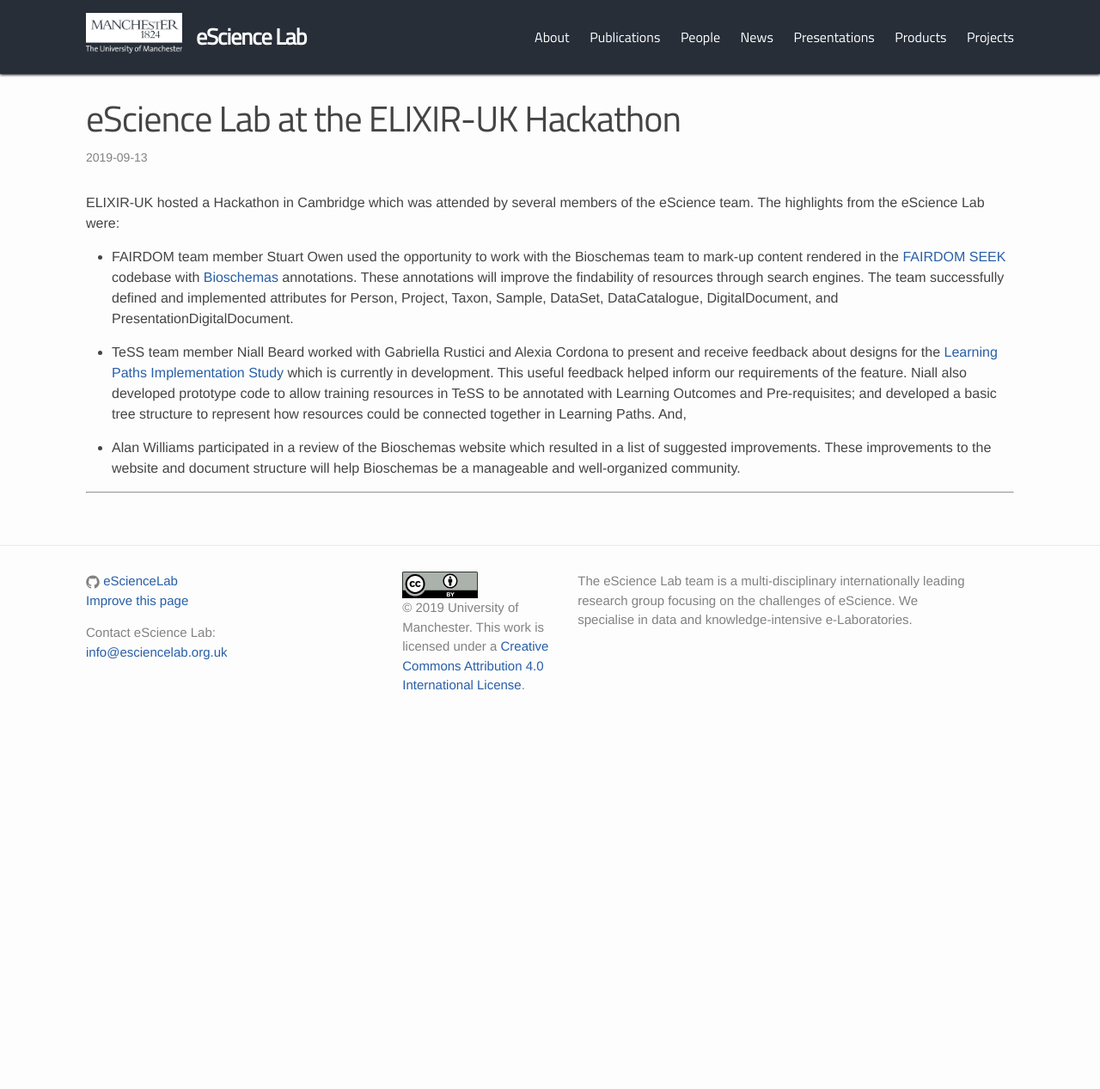
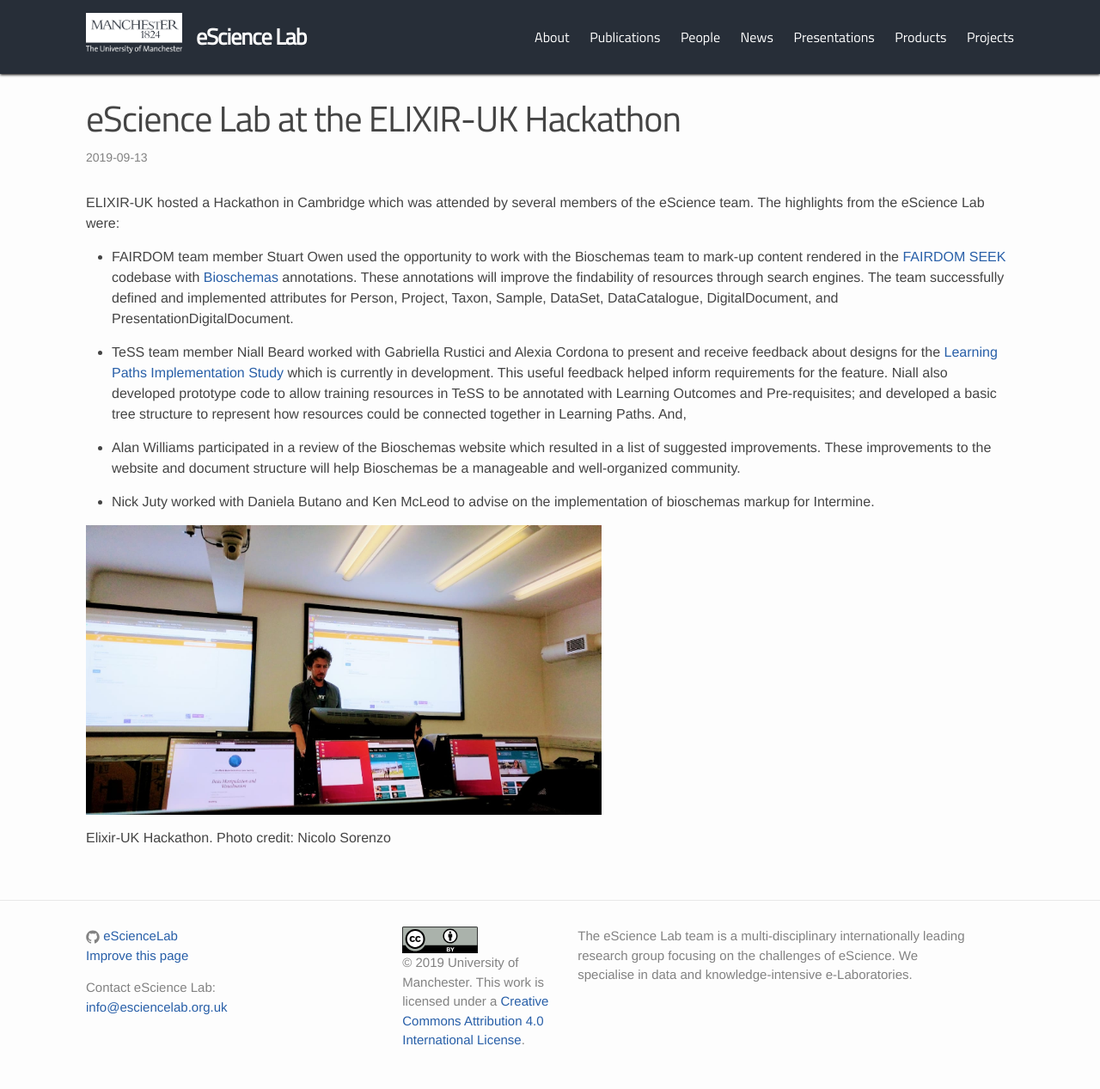
Before and after one commit to eScienceLab/eScienceLab.github.io, a Jekyll site: the page built from _posts/2019-09-13-elixir-uk-hackathon.md, in a window 1280 px wide. Shown: the whole page at 86% size. Built offline with Jekyll 4.4.1, drawn with Linux system fonts in a browser that asks for light colours; comment, search, counter and statistics services are not loaded; before the commit the page ends 900 px from its top, so only the background shows below that.

Commit message:
Added line about Nicks activitiies and a photograph

```diff
--- a/_posts/2019-09-13-elixir-uk-hackathon.md
+++ b/_posts/2019-09-13-elixir-uk-hackathon.md
@@ -3,14 +3,23 @@
 title:  "eScience Lab at the ELIXIR-UK Hackathon"
 date:   2019-09-13 12:00:00 +0000
 categories: escience elixir elixir-uk hackathon
+image: /images/posts_images/elixir-uk-hackathon.jpeg
 ---
 
 ELIXIR-UK hosted a Hackathon in Cambridge which was attended by several members of the eScience team. The highlights from the eScience Lab were:
 
 - FAIRDOM team member Stuart Owen used the opportunity to work with the Bioschemas team to mark-up content rendered in the [FAIRDOM SEEK](https://fair-dom.org/platform/seek/) codebase with [Bioschemas](https://bioschemas.org/specifications/) annotations. These annotations will improve the findability of resources through search engines. The team successfully defined and implemented attributes for Person, Project, Taxon, Sample, DataSet, DataCatalogue, DigitalDocument, and PresentationDigitalDocument.
 
-- TeSS team member Niall Beard worked with Gabriella Rustici and Alexia Cordona to present and receive feedback about designs for the [Learning Paths Implementation Study](https://elixir-europe.org/about-us/implementation-studies/learning-paths-2018) which is currently in development. This useful feedback helped inform our requirements of the feature. Niall also developed prototype code to allow training resources in TeSS to be annotated with Learning Outcomes and Pre-requisites; and developed a basic tree structure to represent how resources could be connected together in Learning Paths. And,
+- TeSS team member Niall Beard worked with Gabriella Rustici and Alexia Cordona to present and receive feedback about designs for the [Learning Paths Implementation Study](https://elixir-europe.org/about-us/implementation-studies/learning-paths-2018) which is currently in development. This useful feedback helped inform requirements for the feature. Niall also developed prototype code to allow training resources in TeSS to be annotated with Learning Outcomes and Pre-requisites; and developed a basic tree structure to represent how resources could be connected together in Learning Paths. And,
 
 - Alan Williams participated in a review of the Bioschemas website which resulted in a list of suggested improvements. These improvements to the website and document structure will help Bioschemas be a manageable and well-organized community.
 
----
+- Nick Juty worked with Daniela Butano and Ken McLeod to advise on the implementation of bioschemas markup for Intermine.
+
+
+<img property="image"
+    src="/images/posts_images/elixir-uk-hackathon.jpeg"
+    alt="ELIXIR-UK Hackathon"
+    class="post_image"/>
+
+Elixir-UK Hackathon. Photo credit: Nicolo Sorenzo
--- a/_sass/_additions.scss
+++ b/_sass/_additions.scss
@@ -120,6 +120,11 @@
   }
 }
 
+.post_image{
+  max-width: 600px;
+}
+
+
 div.former-members li {
   width: 16em;
   float: left;
```
Also changed, not shown: images/posts_images/elixir-uk-hackathon.jpeg (added).
